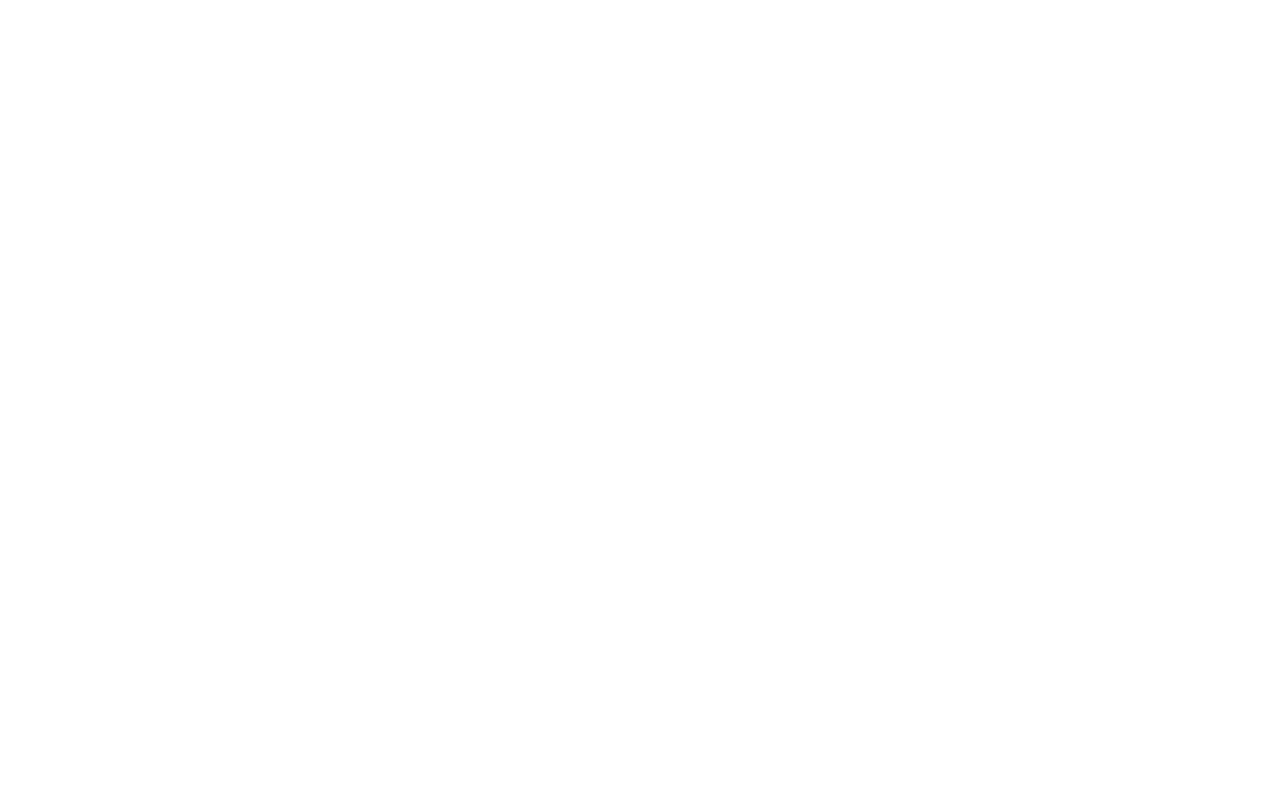
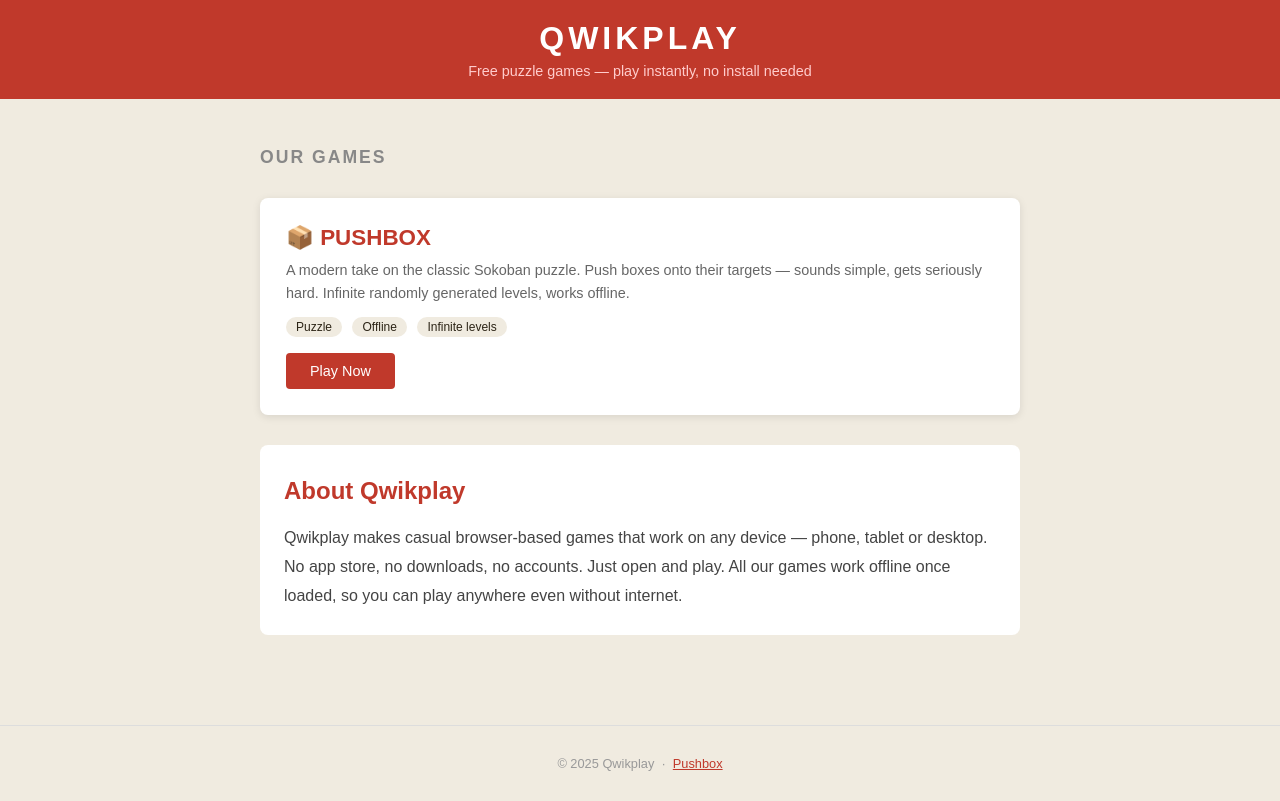
Before and after one commit to Marku8/index, a plain HTML site: page index.html in a window 1280 px wide. Drawn offline with Linux system fonts and the light colour scheme.

Commit message:
Update index.html

```diff
--- a/index.html
+++ b/index.html
@@ -1,9 +1,65 @@
 <!DOCTYPE html>
-<html>
+<html lang="en">
 <head>
+  <meta charset="UTF-8">
+  <meta name="viewport" content="width=device-width, initial-scale=1.0">
+  <meta name="description" content="Qwikplay - Free online puzzle games. Play Pushbox, a Sokoban-style puzzle game with infinite levels. Works offline on any device.">
+  <meta name="google-adsense-account" content="ca-pub-3452887894702338">
+  <title>Qwikplay - Free Online Puzzle Games</title>
   <script async src="https://pagead2.googlesyndication.com/pagead/js/adsbygoogle.js?client=ca-pub-3452887894702338" crossorigin="anonymous"></script>
+  <style>
+    * { margin:0; padding:0; box-sizing:border-box; }
+    body { font-family: Arial, sans-serif; background:#f0ebe0; color:#2c2416; min-height:100vh; }
+    header { background:#c0392b; padding:20px; text-align:center; }
+    header h1 { color:#fff; font-size:2em; letter-spacing:4px; }
+    header p { color:#ffcccc; margin-top:6px; font-size:0.9em; }
+    .container { max-width:800px; margin:0 auto; padding:30px 20px; }
+    .games { display:grid; grid-template-columns:repeat(auto-fit,minmax(280px,1fr)); gap:20px; margin:30px 0; }
+    .game-card { background:#fff; border-radius:8px; padding:24px; box-shadow:0 2px 8px rgba(0,0,0,0.1); text-decoration:none; color:inherit; display:block; border:2px solid transparent; transition:border-color 0.2s; }
+    .game-card:hover { border-color:#c0392b; }
+    .game-card h2 { color:#c0392b; font-size:1.4em; margin-bottom:8px; }
+    .game-card p { color:#666; line-height:1.6; font-size:0.9em; }
+    .game-card .tag { display:inline-block; background:#f0ebe0; color:#2c2416; padding:3px 10px; border-radius:20px; font-size:0.75em; margin-top:12px; margin-right:6px; }
+    .play-btn { display:inline-block; margin-top:16px; background:#c0392b; color:#fff; padding:10px 24px; border-radius:4px; font-size:0.9em; text-decoration:none; }
+    h2.section { font-size:1.1em; color:#888; margin-bottom:16px; letter-spacing:2px; text-transform:uppercase; }
+    .about { background:#fff; border-radius:8px; padding:24px; margin:20px 0; line-height:1.8; color:#444; }
+    footer { text-align:center; padding:30px; color:#999; font-size:0.8em; border-top:1px solid #ddd; margin-top:40px; }
+  </style>
 </head>
 <body>
-  <!-- <a href="https://pushbox.qwikplay.com">Play Pushbox</a> -->
+
+<header>
+  <h1>QWIKPLAY</h1>
+  <p>Free puzzle games — play instantly, no install needed</p>
+</header>
+
+<div class="container">
+
+  <br>
+  <h2 class="section">Our Games</h2>
+
+  <div class="games">
+    <a class="game-card" href="https://pushbox.qwikplay.fun">
+      <h2>📦 PUSHBOX</h2>
+      <p>A modern take on the classic Sokoban puzzle. Push boxes onto their targets — sounds simple, gets seriously hard. Infinite randomly generated levels, works offline.</p>
+      <span class="tag">Puzzle</span>
+      <span class="tag">Offline</span>
+      <span class="tag">Infinite levels</span>
+      <br>
+      <span class="play-btn">Play Now</span>
+    </a>
+  </div>
+
+  <div class="about">
+    <h2 style="margin-bottom:12px;color:#c0392b">About Qwikplay</h2>
+    <p>Qwikplay makes casual browser-based games that work on any device — phone, tablet or desktop. No app store, no downloads, no accounts. Just open and play. All our games work offline once loaded, so you can play anywhere even without internet.</p>
+  </div>
+
+</div>
+
+<footer>
+  &copy; 2025 Qwikplay &nbsp;·&nbsp; <a href="https://pushbox.qwikplay.fun" style="color:#c0392b">Pushbox</a>
+</footer>
+
 </body>
 </html>
```
